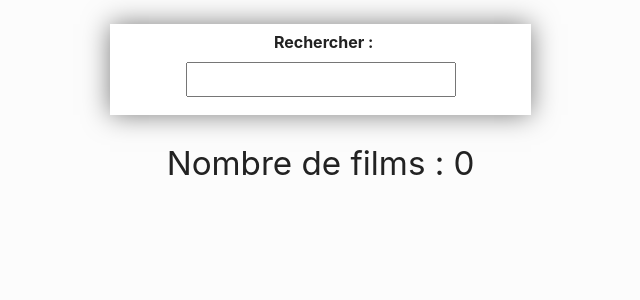
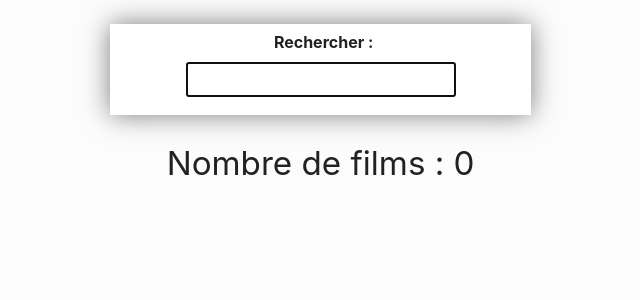
Before and after one commit to moshifr/2024-wr505D, a Vue app: page / in a window 1280 px wide. Both pictures are taken after a click on the button "Se connecter". Shown: the top 300 px of the page, without its empty margins (109-749 px from the left). Built offline with nearby package versions, Linux system fonts and the light colour scheme.

Commit message:
TP - Composant 2, 3

```diff
--- a/src/App.vue
+++ b/src/App.vue
@@ -10,7 +10,6 @@ export default {
   },
   methods: {
     onSubmit() {
-      console.log("onsu")
       this.loggedIn = true;
     }
   },
--- a/src/components/SearchFilm.vue
+++ b/src/components/SearchFilm.vue
@@ -2,12 +2,12 @@
   <div id="search-film">
     <form @submit.prevent="searchFilm">
       <label for="search">Rechercher :</label>
-      <input id="search" type="text" v-model="query">
+      <input id="search" type="text" ref="searchInput" v-model="query">
     </form>
     <div id="films">
         <h2>Nombre de films : {{ numberResults }} </h2>
         <ul class="films">
-            <film :film="currentFilm" v-for="currentFilm in films" :key="film.title" />
+            <film :film="currentFilm" v-for="currentFilm in films" :key="currentFilm.title" />
         </ul>
     </div>
   </div>
@@ -63,6 +63,12 @@ export default {
         query () {
             this.films = []
         }
+    },
+    mounted() {
+      // ici on utilise les refs
+      this.$refs.searchInput.focus()
+      // ici on récupère le DOM de notre component
+      this.$el.querySelector('#search').focus();
     }
 }
 </script>
```
